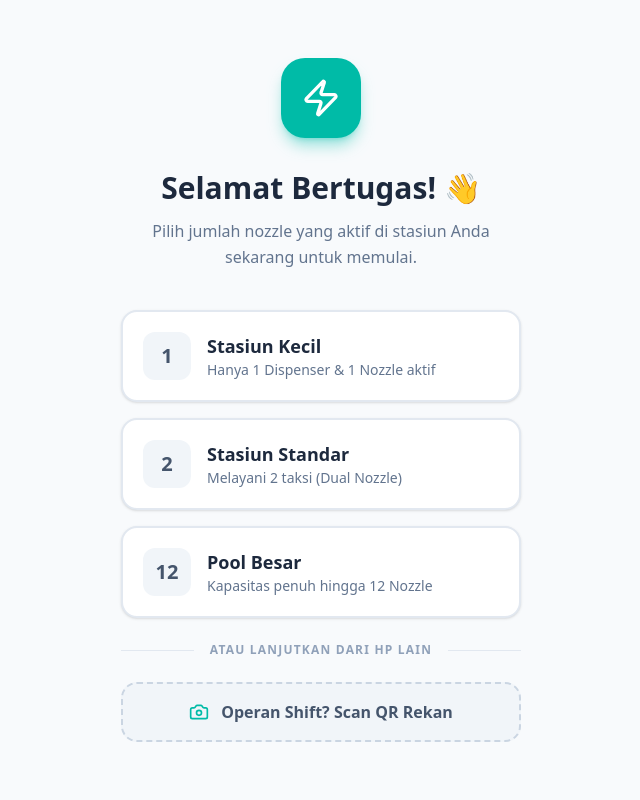
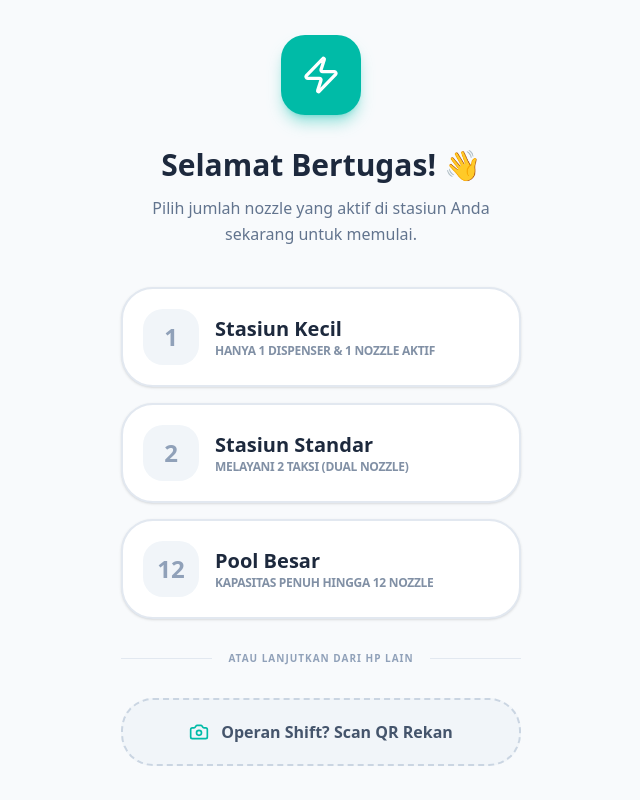
Before and after one commit to 5leepy/antrian-hp, a Next.js app: page / in a window 1280 px wide. Shown: the whole page, without its empty margins (319-959 px from the left). Built offline with nearby package versions, Linux system fonts and the light colour scheme.

Commit message:
feat: polish setup page with staggered animations, visual cards, and last used session indicator

```diff
--- a/src/app/page.tsx
+++ b/src/app/page.tsx
@@ -251,7 +251,10 @@ export default function EVQueueApp() {
     if (isLoaded) {
       localStorage.setItem("ev_queue", JSON.stringify(queue));
       localStorage.setItem("ev_history", JSON.stringify(history));
-      if (maxNozzles) localStorage.setItem("ev_max_nozzles", maxNozzles.toString());
+      if (maxNozzles) {
+        localStorage.setItem("ev_max_nozzles", maxNozzles.toString());
+        localStorage.setItem("ev_last_max_nozzles", maxNozzles.toString());
+      }
       localStorage.setItem("ev_disabled_nozzles", JSON.stringify([...disabledNozzles]));
       localStorage.removeItem("ev_theme"); // clean up legacy
     }
@@ -644,24 +647,46 @@ export default function EVQueueApp() {
           <p className="text-slate-500 dark:text-slate-400 font-medium mb-10 leading-relaxed">Pilih jumlah nozzle yang aktif di stasiun Anda sekarang untuk memulai.</p>
 
           <div className="flex flex-col gap-4 w-full">
-            <button onClick={() => setMaxNozzles(1)} className="w-full bg-white dark:bg-slate-900 border-2 border-slate-200 dark:border-slate-800 hover:border-teal-400 dark:hover:border-teal-500 p-5 rounded-2xl flex items-center gap-4 transition-all shadow-sm active:scale-95 group">
-              <div className="w-12 h-12 shrink-0 bg-slate-100 dark:bg-slate-800 rounded-xl flex items-center justify-center group-hover:bg-teal-100 dark:group-hover:bg-teal-900/50 transition-colors"><span className="text-xl font-bold text-slate-600 dark:text-slate-300 group-hover:text-teal-600 dark:group-hover:text-teal-400">1</span></div>
-              <div className="text-left"><h3 className="text-lg font-bold text-slate-800 dark:text-slate-200">Stasiun Kecil</h3><p className="text-sm text-slate-500">Hanya 1 Dispenser & 1 Nozzle aktif</p></div>
-            </button>
-            <button onClick={() => setMaxNozzles(2)} className="w-full bg-white dark:bg-slate-900 border-2 border-slate-200 dark:border-slate-800 hover:border-teal-400 dark:hover:border-teal-500 p-5 rounded-2xl flex items-center gap-4 transition-all shadow-sm active:scale-95 group">
-              <div className="w-12 h-12 shrink-0 bg-slate-100 dark:bg-slate-800 rounded-xl flex items-center justify-center group-hover:bg-teal-100 dark:group-hover:bg-teal-900/50 transition-colors"><span className="text-xl font-bold text-slate-600 dark:text-slate-300 group-hover:text-teal-600 dark:group-hover:text-teal-400">2</span></div>
-              <div className="text-left"><h3 className="text-lg font-bold text-slate-800 dark:text-slate-200">Stasiun Standar</h3><p className="text-sm text-slate-500">Melayani 2 taksi (Dual Nozzle)</p></div>
-            </button>
-            <button onClick={() => { setMaxNozzles(12); setShowBulkStartModal(true); }} className="w-full bg-white dark:bg-slate-900 border-2 border-slate-200 dark:border-slate-800 hover:border-teal-400 dark:hover:border-teal-500 p-5 rounded-2xl flex items-center gap-4 transition-all shadow-sm active:scale-95 group">
-              <div className="w-12 h-12 shrink-0 bg-slate-100 dark:bg-slate-800 rounded-xl flex items-center justify-center group-hover:bg-teal-100 dark:group-hover:bg-teal-900/50 transition-colors"><span className="text-xl font-bold text-slate-600 dark:text-slate-300 group-hover:text-teal-600 dark:group-hover:text-teal-400">12</span></div>
-              <div className="text-left"><h3 className="text-lg font-bold text-slate-800 dark:text-slate-200">Pool Besar</h3><p className="text-sm text-slate-500">Kapasitas penuh hingga 12 Nozzle</p></div>
-            </button>
-            <div className="my-2 flex items-center gap-4">
+            {[
+              { id: 1, title: 'Stasiun Kecil', desc: 'Hanya 1 Dispenser & 1 Nozzle aktif', color: 'bg-blue-500', iconBg: 'group-hover:bg-blue-100 dark:group-hover:bg-blue-900/50', iconText: 'group-hover:text-blue-600 dark:group-hover:text-blue-400' },
+              { id: 2, title: 'Stasiun Standar', desc: 'Melayani 2 taksi (Dual Nozzle)', color: 'bg-teal-500', iconBg: 'group-hover:bg-teal-100 dark:group-hover:bg-teal-900/50', iconText: 'group-hover:text-teal-600 dark:group-hover:text-teal-400' },
+              { id: 12, title: 'Pool Besar', desc: 'Kapasitas penuh hingga 12 Nozzle', color: 'bg-purple-500', iconBg: 'group-hover:bg-purple-100 dark:group-hover:bg-purple-900/50', iconText: 'group-hover:text-purple-600 dark:group-hover:text-purple-400' },
+            ].map((option, idx) => {
+              const isLastUsed = typeof window !== 'undefined' && localStorage.getItem("ev_last_max_nozzles") === option.id.toString();
+              return (
+                <button
+                  key={option.id}
+                  onClick={() => {
+                    setMaxNozzles(option.id);
+                    if (option.id === 12) setShowBulkStartModal(true);
+                  }}
+                  className={`w-full bg-white dark:bg-slate-900 border-2 border-slate-200 dark:border-slate-800 hover:border-teal-400 dark:hover:border-teal-500 p-5 rounded-[2rem] flex items-center gap-4 transition-all shadow-sm active:scale-95 group animate-in slide-in-from-bottom-4 duration-700 relative overflow-hidden`}
+                  style={{ animationDelay: `${idx * 150}ms`, animationFillMode: 'both' }}
+                >
+                  {isLastUsed && (
+                    <div className="absolute top-0 right-0 bg-teal-500 text-white text-[9px] font-black px-3 py-1 rounded-bl-xl uppercase tracking-tighter">Terakhir Digunakan</div>
+                  )}
+                  <div className={`w-14 h-14 shrink-0 bg-slate-100 dark:bg-slate-800 rounded-[1.25rem] flex items-center justify-center transition-colors ${option.iconBg}`}>
+                    <span className={`text-2xl font-black text-slate-400 dark:text-slate-600 ${option.iconText}`}>{option.id}</span>
+                  </div>
+                  <div className="text-left">
+                    <h3 className="text-xl font-black text-slate-800 dark:text-slate-200">{option.title}</h3>
+                    <p className="text-xs font-bold text-slate-500/80 dark:text-slate-500 uppercase tracking-tight">{option.desc}</p>
+                  </div>
+                </button>
+              );
+            })}
+
+            <div className="my-4 flex items-center gap-4 animate-in fade-in duration-1000 delay-500 fill-mode-both">
                <div className="h-px bg-slate-200 dark:bg-slate-800 flex-1"></div>
-               <span className="text-xs font-bold text-slate-400 uppercase tracking-widest">ATAU LANJUTKAN DARI HP LAIN</span>
+               <span className="text-[10px] font-black text-slate-400 uppercase tracking-widest whitespace-nowrap">ATAU LANJUTKAN DARI HP LAIN</span>
                <div className="h-px bg-slate-200 dark:bg-slate-800 flex-1"></div>
             </div>
-            <button onClick={() => { setQrMode("scan"); setShowQrModal(true); }} className="w-full bg-slate-100 dark:bg-slate-900 border-2 border-dashed border-slate-300 dark:border-slate-700 hover:border-teal-500 hover:bg-teal-50 dark:hover:bg-teal-900/20 p-4 rounded-2xl flex items-center justify-center gap-3 transition-all text-slate-600 dark:text-slate-400 font-bold active:scale-95">
+
+            <button
+              onClick={() => { setQrMode("scan"); setShowQrModal(true); }}
+              className="w-full bg-slate-100 dark:bg-slate-900 border-2 border-dashed border-slate-300 dark:border-slate-700 hover:border-teal-500 hover:bg-teal-50 dark:hover:bg-teal-900/20 p-5 rounded-[2rem] flex items-center justify-center gap-3 transition-all text-slate-600 dark:text-slate-400 font-black active:scale-95 animate-in slide-in-from-bottom-4 duration-700 delay-[600ms] fill-mode-both"
+            >
                <Camera className="w-5 h-5 text-teal-500" /> Operan Shift? Scan QR Rekan
             </button>
           </div>
```
